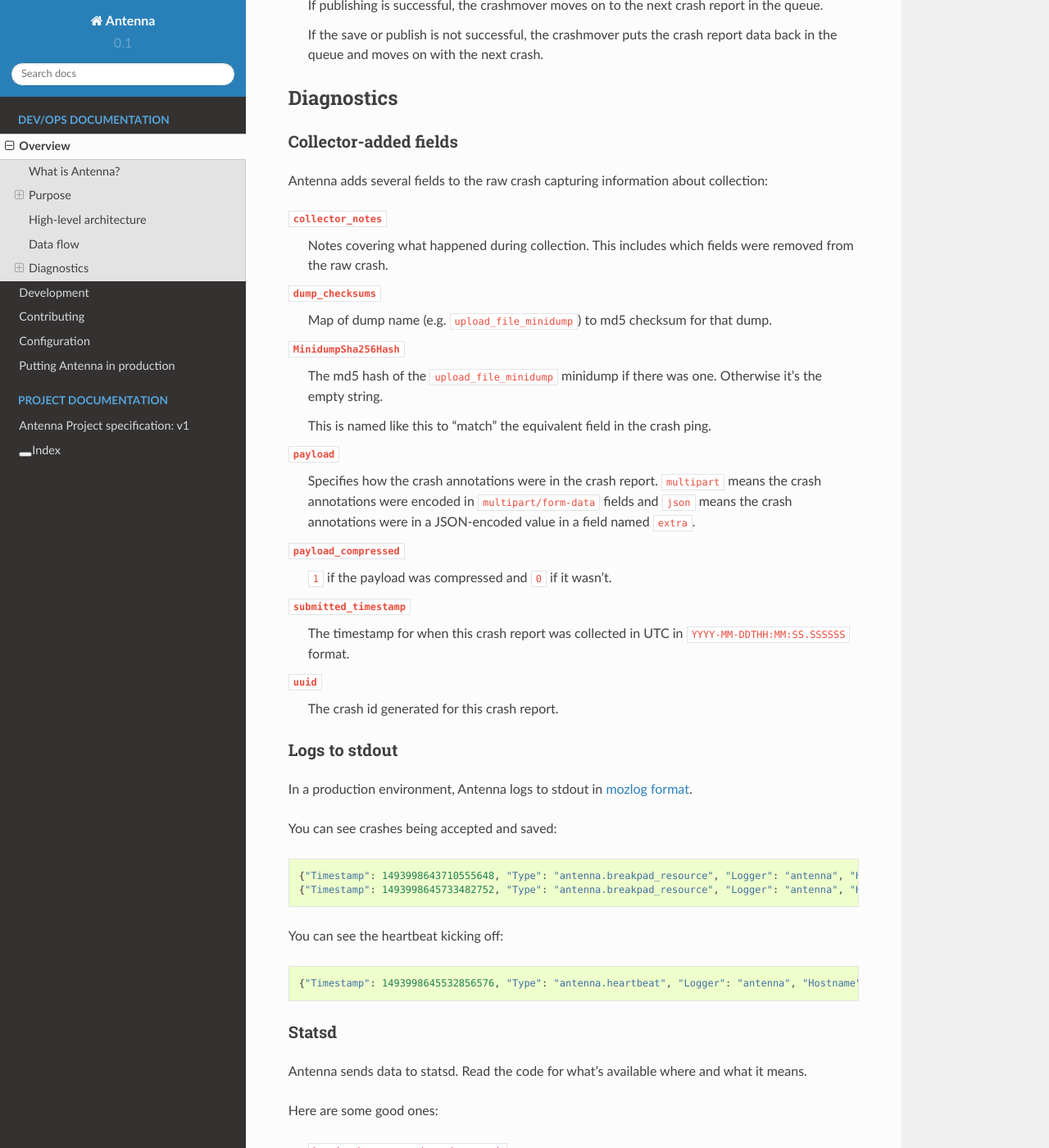
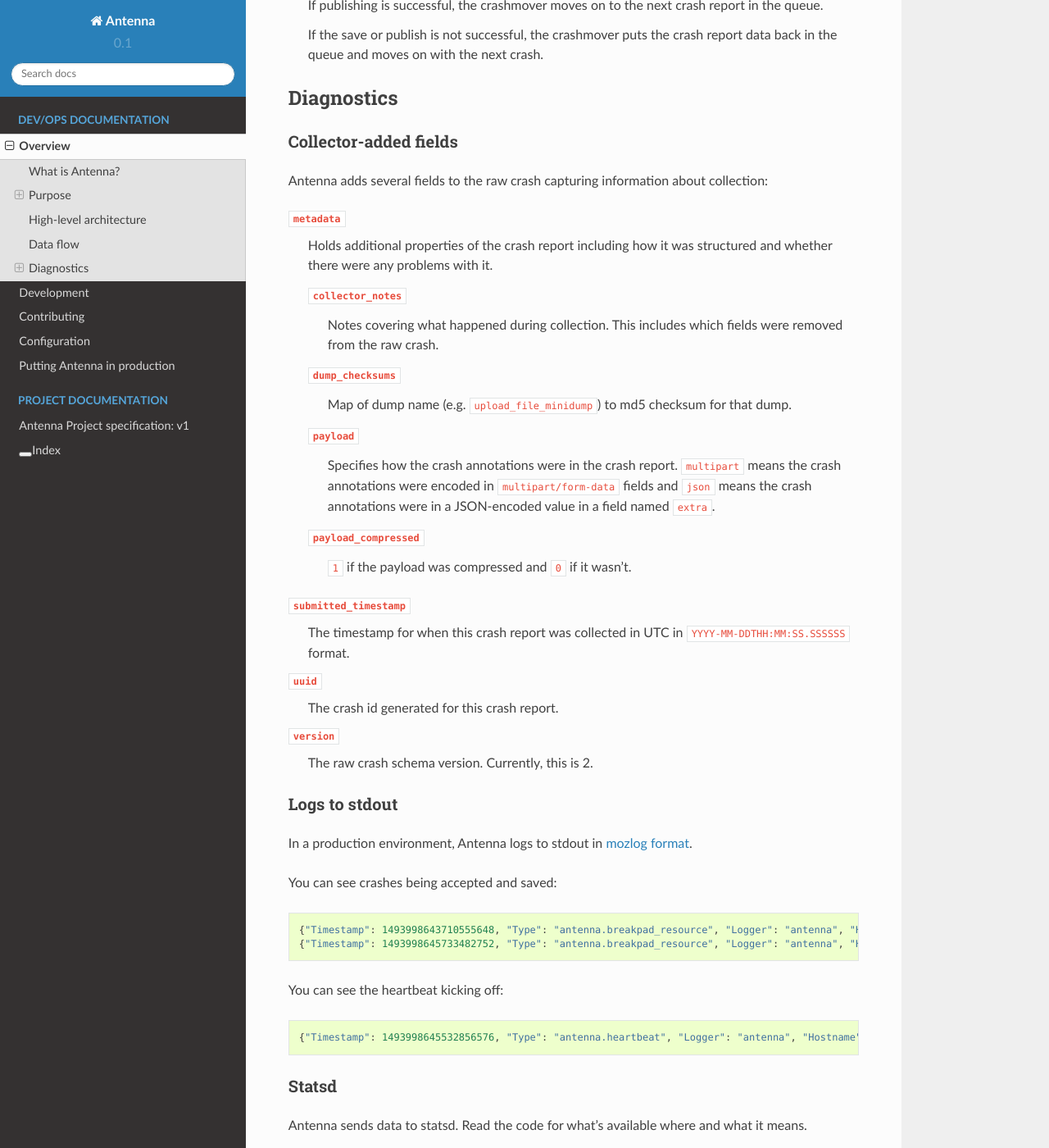
Before and after one commit to mozilla-services/antenna, a Sphinx documentation site: the page built from docs/overview.rst, in a window 1280 px wide and 1400 px high, scrolled down 2784 px. Shown: the whole window at 82% size. Built offline with Sphinx 7.4.7 and the Read the Docs theme 2.0.0, drawn with Linux system fonts in a browser that asks for light colours.

Commit message:
bug 1687987: update collector-added fields docs

```diff
--- a/docs/overview.rst
+++ b/docs/overview.rst
@@ -127,28 +127,26 @@
 Antenna adds several fields to the raw crash capturing information about
 collection:
 
-``collector_notes``
-    Notes covering what happened during collection. This includes which fields
-    were removed from the raw crash.
+``metadata``
+    Holds additional properties of the crash report including how it was
+    structured and whether there were any problems with it.
 
-``dump_checksums``
-    Map of dump name (e.g. ``upload_file_minidump``) to md5 checksum for that
-    dump.
+    ``collector_notes``
+        Notes covering what happened during collection. This includes which fields
+        were removed from the raw crash.
 
-``MinidumpSha256Hash``
-    The md5 hash of the ``upload_file_minidump`` minidump if there was one.
-    Otherwise it's the empty string.
+    ``dump_checksums``
+        Map of dump name (e.g. ``upload_file_minidump``) to md5 checksum for that
+        dump.
 
-    This is named like this to "match" the equivalent field in the crash ping.
+    ``payload``
+        Specifies how the crash annotations were in the crash report. ``multipart``
+        means the crash annotations were encoded in ``multipart/form-data`` fields
+        and ``json`` means the crash annotations were in a JSON-encoded value in a
+        field named ``extra``.
 
-``payload``
-    Specifies how the crash annotations were in the crash report. ``multipart``
-    means the crash annotations were encoded in ``multipart/form-data`` fields
-    and ``json`` means the crash annotations were in a JSON-encoded value in a
-    field named ``extra``.
-
-``payload_compressed``
-    ``1`` if the payload was compressed and ``0`` if it wasn't.
+    ``payload_compressed``
+        ``1`` if the payload was compressed and ``0`` if it wasn't.
 
 ``submitted_timestamp``
     The timestamp for when this crash report was collected in UTC in
@@ -156,6 +154,9 @@
 
 ``uuid``
     The crash id generated for this crash report.
+
+``version``
+    The raw crash schema version. Currently, this is 2.
 
 
 Logs to stdout
```
